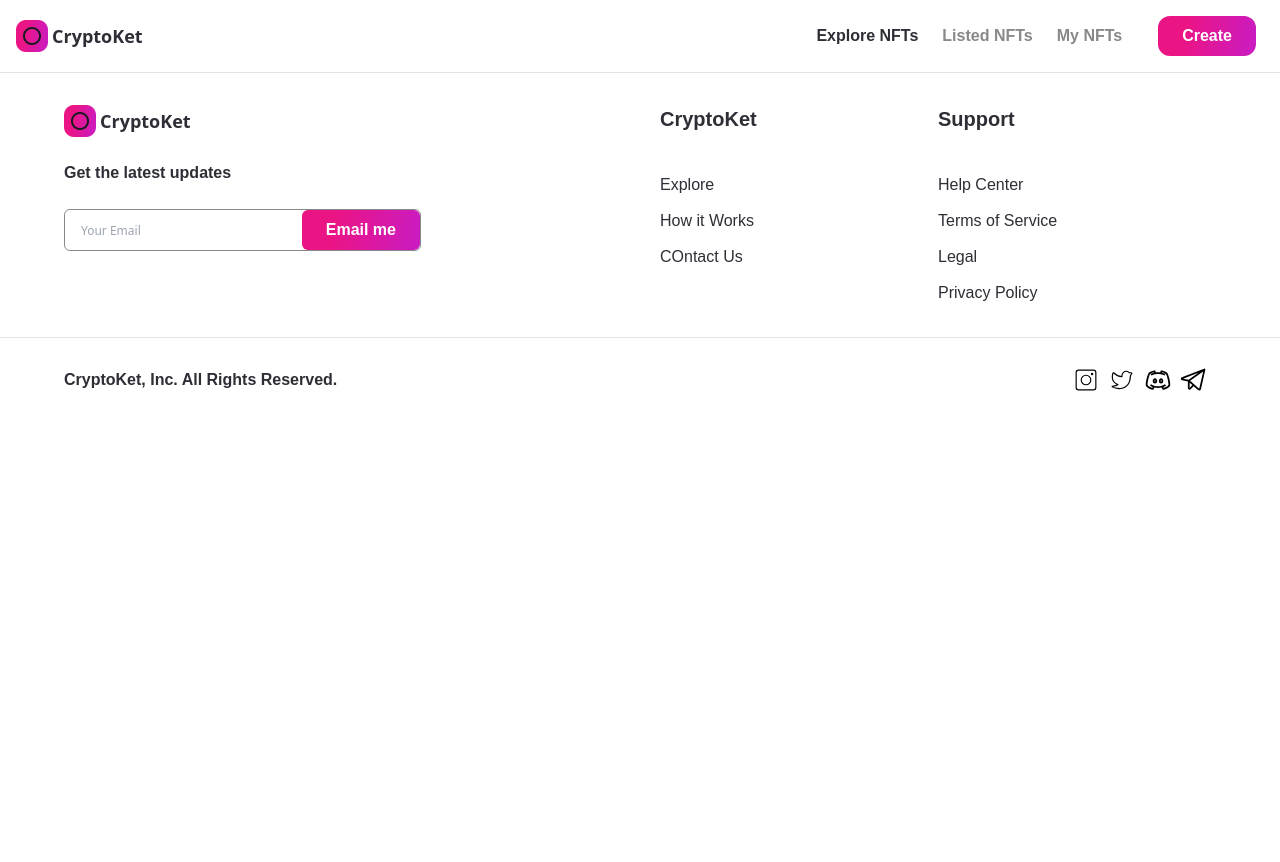
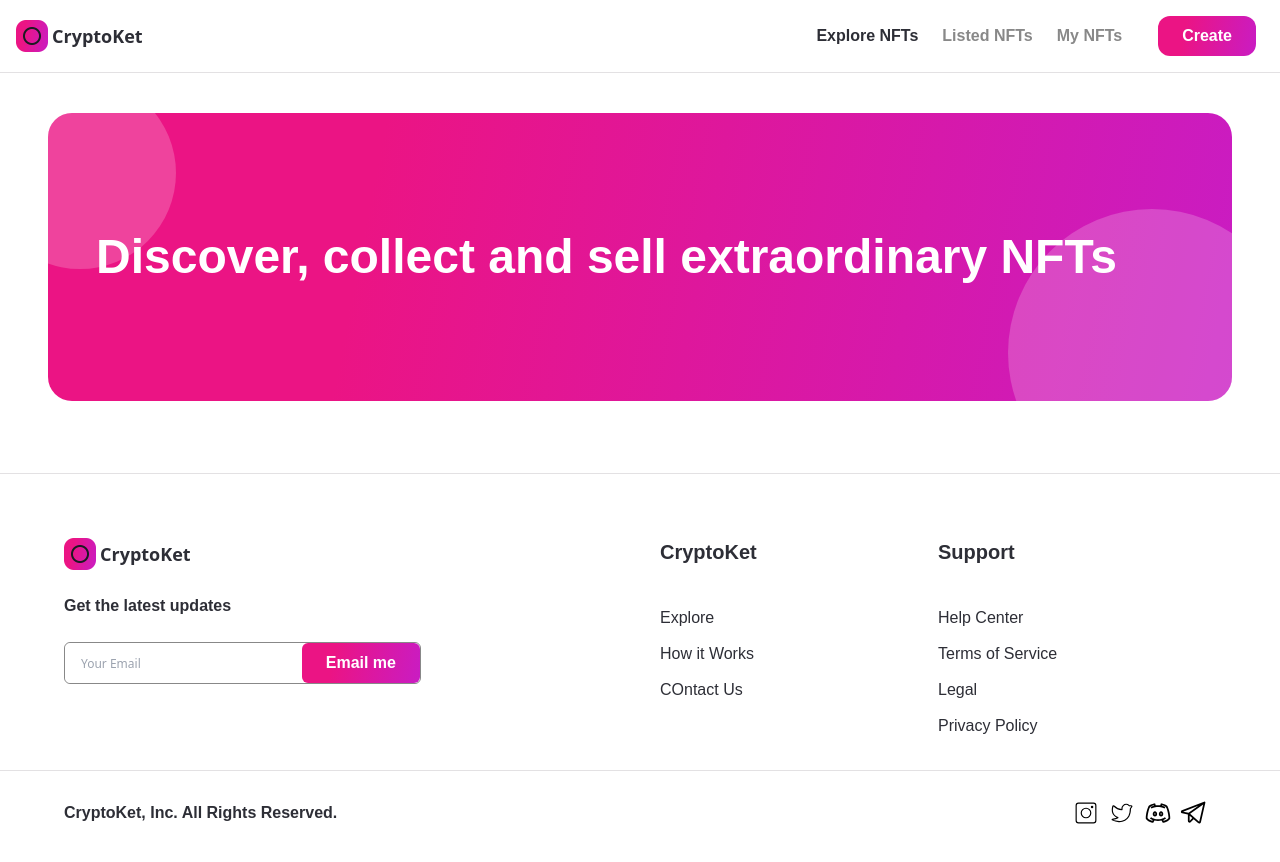
Before and after one commit to pandablue0809/Crypto-Hat, a Next.js app: page / in a window 1280 px wide. Shown: the top 862 px of the page. Before the commit the page ends 800 px from the top, so only its background shows below. Built offline with nearby package versions, Linux system fonts and the light colour scheme.

Commit message:
finished banner

```diff
--- a/app/layout.js
+++ b/app/layout.js
@@ -27,7 +27,7 @@
       >
         <ThemeProviderWrapper>
           <Navbar />
-          {children}
+          <div className="pt-65"> {children}</div>
           <Footer />
         </ThemeProviderWrapper>
       </body>
--- a/app/page.js
+++ b/app/page.js
@@ -1,7 +1,15 @@
+import Banner from "@/component/Banner";
+
 export default function Home() {
   return (
-    <div>
-      <p className="text-center font-bold text-4xl">Welcome</p>
+    <div className="flex justify-center sm:px-4 p-12">
+      <div className="w-full minmd:w-4/5">
+        <Banner
+          name="Discover, collect and sell extraordinary NFTs"
+          childStyles="md:text-4xl sm:text-2xl xs:text-xl text-left text-white"
+          parentStyles="justify-start mb-6 h-72 sm:h-60 p-12 xs:p-4 xs:h-44 rounded-3xl"
+        />{" "}
+      </div>
     </div>
   );
 }
--- /dev/null
+++ b/component/Banner.jsx
@@ -0,0 +1,19 @@
+import React from "react";
+
+function Banner({ parentStyles, name, childStyles }) {
+  return (
+    <div
+      className={`relative w-full flex items-center z-0 overflow-hidden nft-gradient ${parentStyles}`}
+    >
+      <p
+        className={`font-bold text-5xl font-poppins leading-70 ${childStyles}`}
+      >
+        {name}{" "}
+      </p>
+      <div className="absolute w-48 h-48 sm:w-32 sm:h-32 rounded-full white-bg -top-9 -left-16 -z-5" />
+      <div className="absolute w-72 h-72 sm:w-56 sm:h-56 rounded-full white-bg -bottom-24 -right-16 -z-5" />
+    </div>
+  );
+}
+
+export default Banner;
--- a/component/index.js
+++ b/component/index.js
@@ -1,5 +1,6 @@
 import Navbar from "./Navbar";
 import Footer from "./Footer";
 import Button from "./Button";
+import Banner from "./Banner";
 
-export { Navbar, Footer, Button };
+export { Navbar, Footer, Button, Banner };
```
